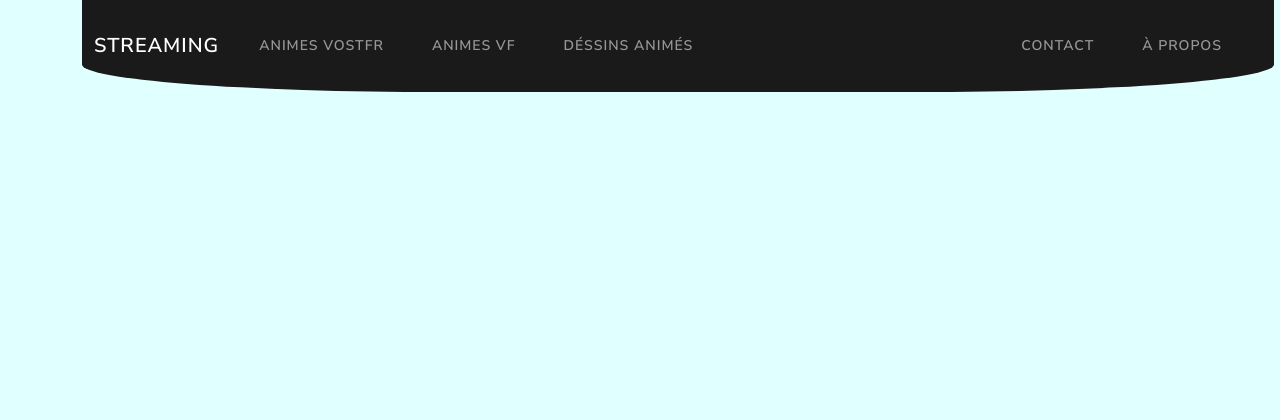
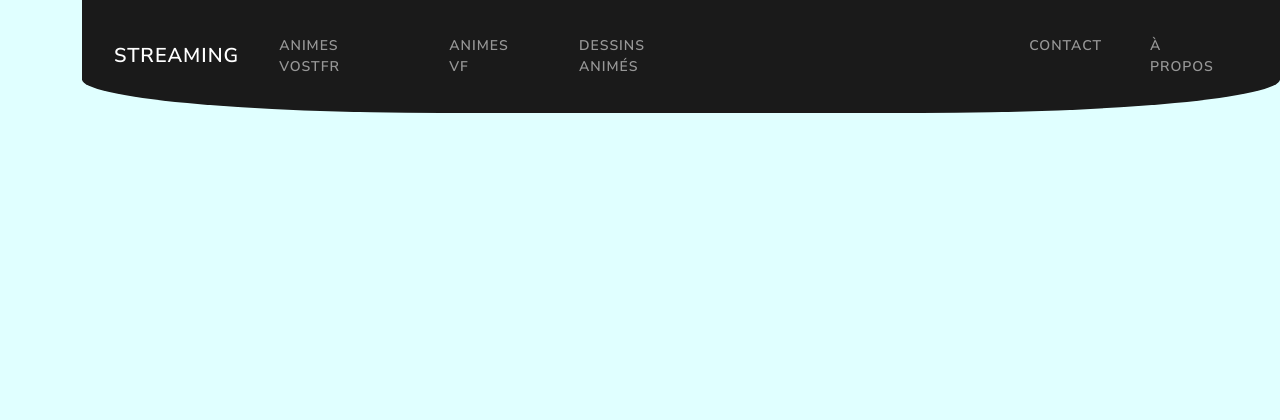
Before and after one commit to Marwin-Rdgs/Stweaming, a PHP site: page / in a window 1280 px wide. Shown: the top 420 px of the page. Run offline with PHP 8.4, Linux system fonts and the light colour scheme.

Commit message:
Modification Header

```diff
--- a/header.php
+++ b/header.php
@@ -2,7 +2,7 @@
 
 <nav class="navbar navbar-expand-lg navbar-dark bg-primary header-radius">
   <div class="container-fluid">
-    <a class="navbar-brand" href="index.php">Streaming</a>
+    <a class="navbar-brand header__title" href="index.php">Streaming</a>
     <button class="navbar-toggler" type="button" data-bs-toggle="collapse" data-bs-target="#navbarColor01" aria-controls="navbarColor01" aria-expanded="false" aria-label="Toggle navigation">
       <span class="navbar-toggler-icon"></span>
     </button>
@@ -16,7 +16,7 @@
             <a class="nav-link" href="animes_vf.php">Animes VF</a>
             </li>
             <li class="nav-item">
-            <a class="nav-link espace10" href="dessins_animes.php">Déssins Animés</a>
+            <a class="nav-link espace10" href="dessins_animes.php">Dessins Animés</a>
             </li>
             <li class="nav-item">
             <a class="nav-link" href="contact.php">Contact</a>
--- a/src/css/components/header.css
+++ b/src/css/components/header.css
@@ -3,3 +3,7 @@
     border-bottom-right-radius: 30%;
     position: fixed;
 }
+
+.header__title {
+    margin-left: 20px;
+}
```
